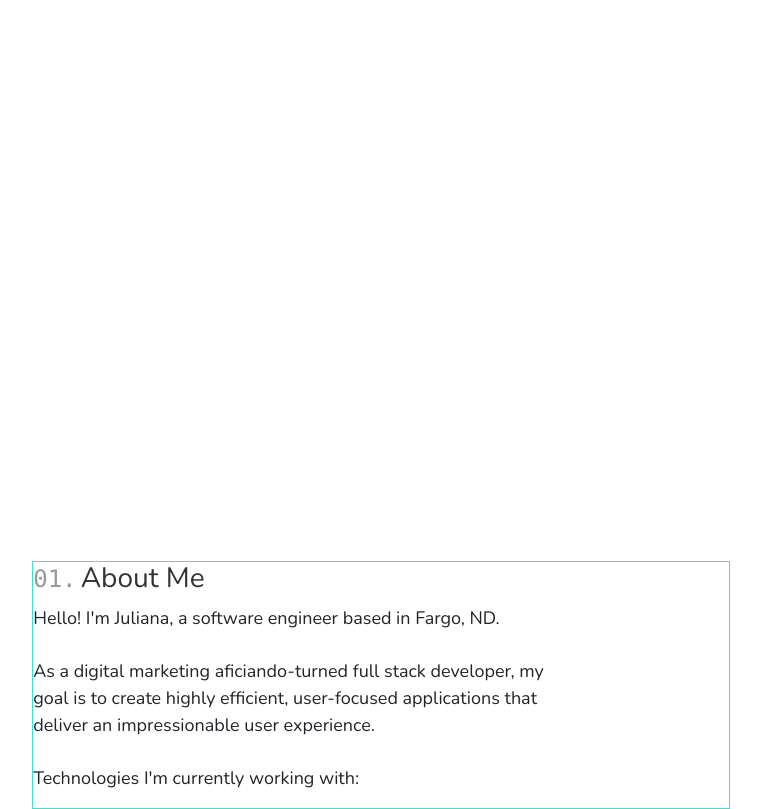
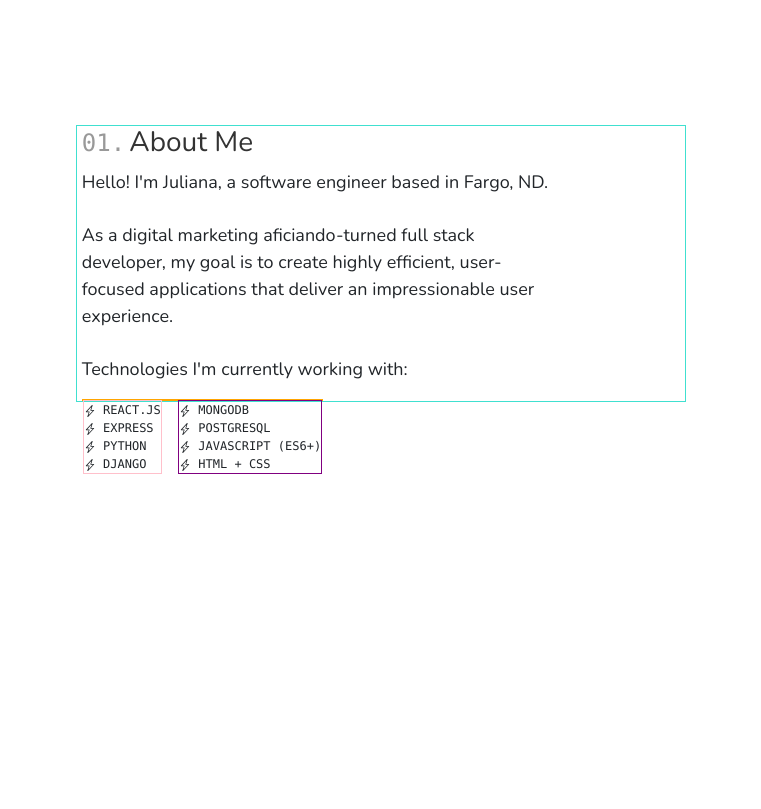
Before and after one commit to juliana-zlatevski/portfolio, a plain HTML site: page index.html in a window 1280 px wide. Shown: the part 880-1689 px from the top of the page, without its empty margins (259-1020 px from the left). After the commit the page ends 1370 px from the top, so only its background shows below. Drawn offline with nearby package versions, Linux system fonts and the light colour scheme; a web font is replaced by a local one.

Commit message:
adds bullet points for technologies with some placeholder options

```diff
--- a/css/style.css
+++ b/css/style.css
@@ -72,10 +72,11 @@ body {
 
 #about {
   border: 1px solid turquoise;
-  width: 80%;
+  width: 70%;
   margin: auto;
-  margin-top: 100%;
+  margin-top: 50%;
   text-align: left;
+  padding-left: 5px;
 }
 
 .number-header {
@@ -93,7 +94,33 @@ body {
 
 .aboutme-long {
   width: 80%;
-  padding: 10px 15px 0 0px;
+  padding: 10px 15px 0px 0px;
   font-size: 18px;
   text-align: left;
 }
+
+.technologies {
+  width: 40%;
+  border: 1px solid orange;
+  text-align: left;
+  margin-left: 0;
+  font-family: menlo;
+  font-size: 12px;
+  text-transform: uppercase;
+}
+
+.technologies-left {
+  list-style: none;
+  float: left;
+  border: 1px solid pink;
+  display: inline;
+  padding: 0;
+}
+
+.technologies-right {
+  list-style: none;
+  float: right;
+  border: 1px solid purple;
+  display: inline;
+  padding: 0;
+}
--- a/index.html
+++ b/index.html
@@ -66,6 +66,61 @@
     <p class='aboutme-long'>As a digital marketing aficiando-turned full stack developer, my goal is to create highly efficient, user-focused applications that deliver an impressionable user experience.</p>
 
     <p class='aboutme-long'>Technologies I'm currently working with:</p>
+
+    <div class='technologies'>
+    <ul class='technologies-left'>
+      <li>
+        <svg width="1em" height="1em" viewBox="0 0 16 16" class="bi bi-lightning" fill="currentColor" xmlns="http://www.w3.org/2000/svg">
+          <path fill-rule="evenodd" d="M11.251.068a.5.5 0 0 1 .227.58L9.677 6.5H13a.5.5 0 0 1 .364.843l-8 8.5a.5.5 0 0 1-.842-.49L6.323 9.5H3a.5.5 0 0 1-.364-.843l8-8.5a.5.5 0 0 1 .615-.09zM4.157 8.5H7a.5.5 0 0 1 .478.647L6.11 13.59l5.732-6.09H9a.5.5 0 0 1-.478-.647L9.89 2.41 4.157 8.5z"/>
+        </svg>
+        React.js
+      </li>
+      <li>
+        <svg width="1em" height="1em" viewBox="0 0 16 16" class="bi bi-lightning" fill="currentColor" xmlns="http://www.w3.org/2000/svg">
+          <path fill-rule="evenodd" d="M11.251.068a.5.5 0 0 1 .227.58L9.677 6.5H13a.5.5 0 0 1 .364.843l-8 8.5a.5.5 0 0 1-.842-.49L6.323 9.5H3a.5.5 0 0 1-.364-.843l8-8.5a.5.5 0 0 1 .615-.09zM4.157 8.5H7a.5.5 0 0 1 .478.647L6.11 13.59l5.732-6.09H9a.5.5 0 0 1-.478-.647L9.89 2.41 4.157 8.5z"/>
+        </svg>
+        Express
+      </li>
+      <li>
+        <svg width="1em" height="1em" viewBox="0 0 16 16" class="bi bi-lightning" fill="currentColor" xmlns="http://www.w3.org/2000/svg">
+          <path fill-rule="evenodd" d="M11.251.068a.5.5 0 0 1 .227.58L9.677 6.5H13a.5.5 0 0 1 .364.843l-8 8.5a.5.5 0 0 1-.842-.49L6.323 9.5H3a.5.5 0 0 1-.364-.843l8-8.5a.5.5 0 0 1 .615-.09zM4.157 8.5H7a.5.5 0 0 1 .478.647L6.11 13.59l5.732-6.09H9a.5.5 0 0 1-.478-.647L9.89 2.41 4.157 8.5z"/>
+        </svg>
+        Python
+      </li>
+      <li>
+        <svg width="1em" height="1em" viewBox="0 0 16 16" class="bi bi-lightning" fill="currentColor" xmlns="http://www.w3.org/2000/svg">
+          <path fill-rule="evenodd" d="M11.251.068a.5.5 0 0 1 .227.58L9.677 6.5H13a.5.5 0 0 1 .364.843l-8 8.5a.5.5 0 0 1-.842-.49L6.323 9.5H3a.5.5 0 0 1-.364-.843l8-8.5a.5.5 0 0 1 .615-.09zM4.157 8.5H7a.5.5 0 0 1 .478.647L6.11 13.59l5.732-6.09H9a.5.5 0 0 1-.478-.647L9.89 2.41 4.157 8.5z"/>
+        </svg>
+        Django
+      </li>
+    </ul>
+    <ul class='technologies-right'>
+      <li>
+        <svg width="1em" height="1em" viewBox="0 0 16 16" class="bi bi-lightning" fill="currentColor" xmlns="http://www.w3.org/2000/svg">
+          <path fill-rule="evenodd" d="M11.251.068a.5.5 0 0 1 .227.58L9.677 6.5H13a.5.5 0 0 1 .364.843l-8 8.5a.5.5 0 0 1-.842-.49L6.323 9.5H3a.5.5 0 0 1-.364-.843l8-8.5a.5.5 0 0 1 .615-.09zM4.157 8.5H7a.5.5 0 0 1 .478.647L6.11 13.59l5.732-6.09H9a.5.5 0 0 1-.478-.647L9.89 2.41 4.157 8.5z"/>
+        </svg>
+        MongoDB
+      </li>
+      <li>
+        <svg width="1em" height="1em" viewBox="0 0 16 16" class="bi bi-lightning" fill="currentColor" xmlns="http://www.w3.org/2000/svg">
+          <path fill-rule="evenodd" d="M11.251.068a.5.5 0 0 1 .227.58L9.677 6.5H13a.5.5 0 0 1 .364.843l-8 8.5a.5.5 0 0 1-.842-.49L6.323 9.5H3a.5.5 0 0 1-.364-.843l8-8.5a.5.5 0 0 1 .615-.09zM4.157 8.5H7a.5.5 0 0 1 .478.647L6.11 13.59l5.732-6.09H9a.5.5 0 0 1-.478-.647L9.89 2.41 4.157 8.5z"/>
+        </svg>
+        PostgreSQL
+      </li>
+      <li>
+        <svg width="1em" height="1em" viewBox="0 0 16 16" class="bi bi-lightning" fill="currentColor" xmlns="http://www.w3.org/2000/svg">
+          <path fill-rule="evenodd" d="M11.251.068a.5.5 0 0 1 .227.58L9.677 6.5H13a.5.5 0 0 1 .364.843l-8 8.5a.5.5 0 0 1-.842-.49L6.323 9.5H3a.5.5 0 0 1-.364-.843l8-8.5a.5.5 0 0 1 .615-.09zM4.157 8.5H7a.5.5 0 0 1 .478.647L6.11 13.59l5.732-6.09H9a.5.5 0 0 1-.478-.647L9.89 2.41 4.157 8.5z"/>
+        </svg>
+        JavaScript (ES6+)
+      </li>
+      <li>
+        <svg width="1em" height="1em" viewBox="0 0 16 16" class="bi bi-lightning" fill="currentColor" xmlns="http://www.w3.org/2000/svg">
+          <path fill-rule="evenodd" d="M11.251.068a.5.5 0 0 1 .227.58L9.677 6.5H13a.5.5 0 0 1 .364.843l-8 8.5a.5.5 0 0 1-.842-.49L6.323 9.5H3a.5.5 0 0 1-.364-.843l8-8.5a.5.5 0 0 1 .615-.09zM4.157 8.5H7a.5.5 0 0 1 .478.647L6.11 13.59l5.732-6.09H9a.5.5 0 0 1-.478-.647L9.89 2.41 4.157 8.5z"/>
+        </svg>
+        HTML + CSS
+      </li>
+    </ul>
+  </div>
   </section>
 </div>
 
```
